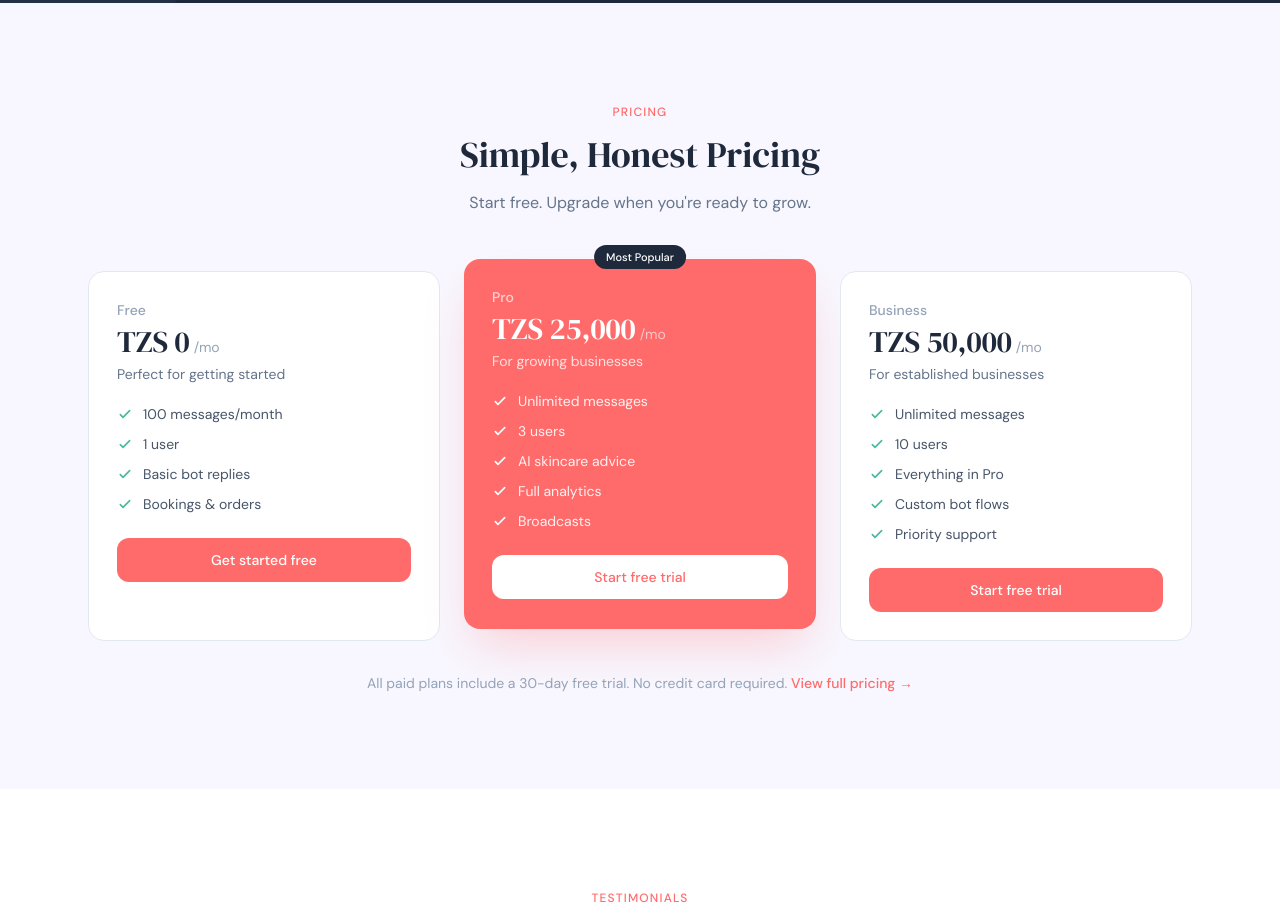
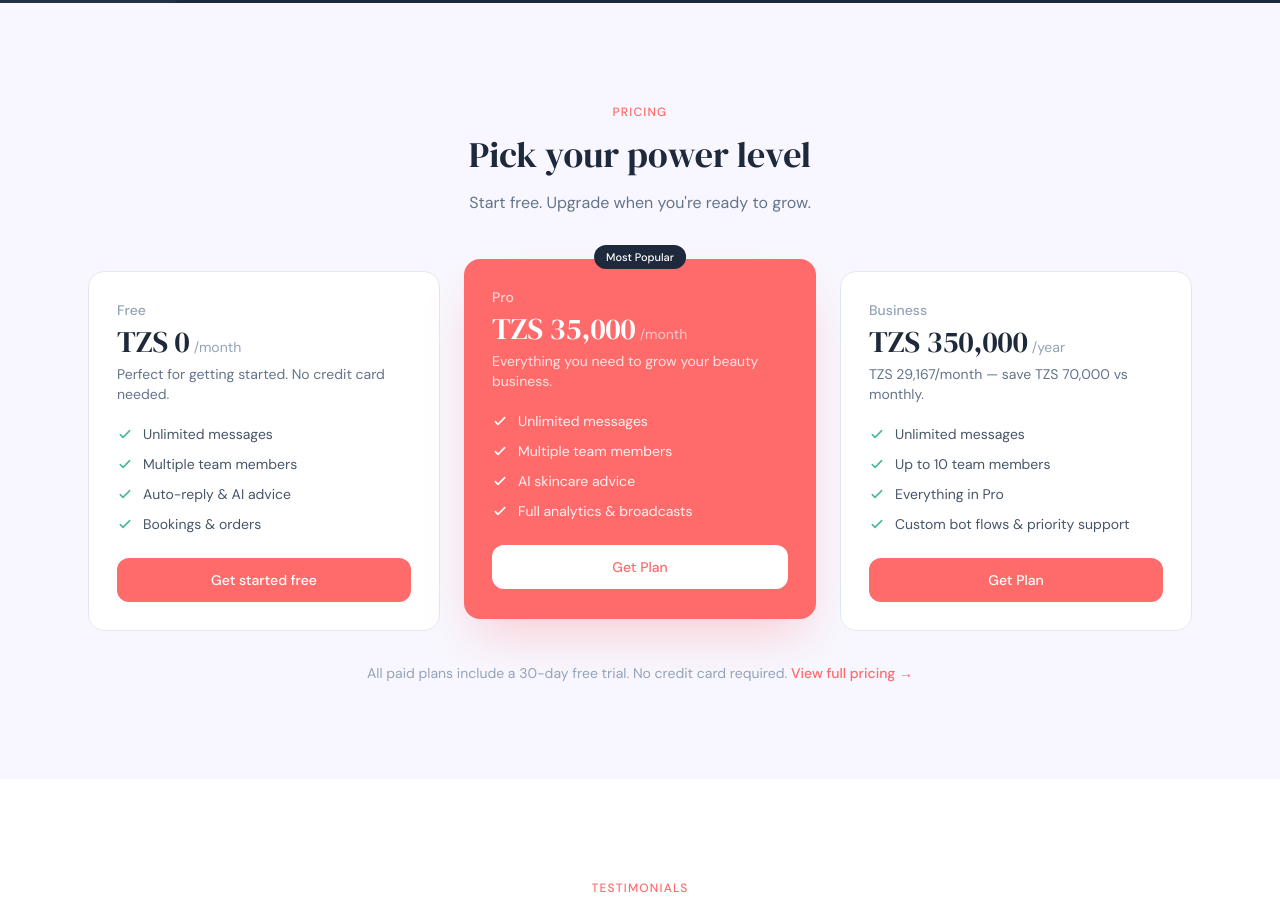
Before and after one commit to Nira-Platfom/nira-website, a Next.js app: page / in a window 1280 px wide. Shown: the part 4620-5535 px from the top of the page. Built offline with nearby package versions, Linux system fonts and the light colour scheme.

Commit message:
Initial commit

```diff
--- a/app/page.tsx
+++ b/app/page.tsx
@@ -735,7 +735,7 @@ export default function HomePage() {
         <div className="max-w-6xl mx-auto px-6">
           <Reveal className="text-center mb-14">
             <span className="text-xs font-medium text-coral uppercase tracking-widest">Pricing</span>
-            <h2 className="font-serif text-4xl text-[#1E293B] mt-3">Simple, Honest Pricing</h2>
+            <h2 className="font-serif text-4xl text-[#1E293B] mt-3">Pick your power level</h2>
             <p className="text-slate-500 mt-4">Start free. Upgrade when you&apos;re ready to grow.</p>
           </Reveal>
 
@@ -744,25 +744,28 @@ export default function HomePage() {
               {
                 name: 'Free',
                 price: 'TZS 0',
-                desc: 'Perfect for getting started',
-                features: ['100 messages/month', '1 user', 'Basic bot replies', 'Bookings & orders'],
+                period: '/month',
+                desc: 'Perfect for getting started. No credit card needed.',
+                features: ['Unlimited messages', 'Multiple team members', 'Auto-reply & AI advice', 'Bookings & orders'],
                 cta: 'Get started free',
                 highlight: false,
               },
               {
                 name: 'Pro',
-                price: 'TZS 25,000',
-                desc: 'For growing businesses',
-                features: ['Unlimited messages', '3 users', 'AI skincare advice', 'Full analytics', 'Broadcasts'],
-                cta: 'Start free trial',
+                price: 'TZS 35,000',
+                period: '/month',
+                desc: 'Everything you need to grow your beauty business.',
+                features: ['Unlimited messages', 'Multiple team members', 'AI skincare advice', 'Full analytics & broadcasts'],
+                cta: 'Get Plan',
                 highlight: true,
               },
               {
                 name: 'Business',
-                price: 'TZS 50,000',
-                desc: 'For established businesses',
-                features: ['Unlimited messages', '10 users', 'Everything in Pro', 'Custom bot flows', 'Priority support'],
-                cta: 'Start free trial',
+                price: 'TZS 350,000',
+                period: '/year',
+                desc: 'TZS 29,167/month — save TZS 70,000 vs monthly.',
+                features: ['Unlimited messages', 'Up to 10 team members', 'Everything in Pro', 'Custom bot flows & priority support'],
+                cta: 'Get Plan',
                 highlight: false,
               },
             ].map((plan, i) => (
@@ -780,7 +783,7 @@ export default function HomePage() {
                     </div>
                   )}
                   <h3 className={`text-sm font-medium mb-1 ${plan.highlight ? 'text-white/70' : 'text-slate-400'}`}>{plan.name}</h3>
-                  <p className={`font-serif text-3xl mb-1 ${plan.highlight ? 'text-white' : 'text-[#1E293B]'}`}>{plan.price}<span className={`text-sm font-sans ml-1 ${plan.highlight ? 'text-white/60' : 'text-slate-400'}`}>/mo</span></p>
+                  <p className={`font-serif text-3xl mb-1 ${plan.highlight ? 'text-white' : 'text-[#1E293B]'}`}>{plan.price}<span className={`text-sm font-sans ml-1 ${plan.highlight ? 'text-white/60' : 'text-slate-400'}`}>{plan.period}</span></p>
                   <p className={`text-sm mb-5 ${plan.highlight ? 'text-white/80' : 'text-slate-500'}`}>{plan.desc}</p>
                   <ul className="space-y-2.5 mb-6">
                     {plan.features.map((f) => (
--- a/app/pricing/page.tsx
+++ b/app/pricing/page.tsx
@@ -8,23 +8,22 @@ export const metadata: Metadata = {
 
 const plans = [
   {
-    name: 'Free',
+    name: 'Free ',
     price: 'TZS 0',
     period: '/month',
     desc: 'Perfect for getting started. No credit card needed.',
     highlight: false,
     features: [
-      { text: '100 WhatsApp messages/month', included: true },
-      { text: '1 team member', included: true },
+      { text: 'unlimited  WhatsApp messages/month', included: true },
+      { text: 'mutliple  team member', included: true },
       { text: 'Auto-reply & basic bot flows', included: true },
       { text: 'Bookings management', included: true },
       { text: 'Product & order management', included: true },
       { text: 'Customer profiles', included: true },
-      { text: 'AI skincare advice', included: false },
-      { text: 'Advanced analytics', included: false },
-      { text: 'Broadcast campaigns', included: false },
-      { text: 'Custom bot flows', included: false },
-      { text: 'Priority support', included: false },
+      { text: 'AI skincare advice', included: true },
+      { text: 'Advanced analytics', included: true },
+      { text: 'Broadcast campaigns', included: true },
+      { text: 'Priority support', included: true},
     ],
     cta: 'Get started free',
     ctaStyle: 'bg-coral hover:bg-coral-dark text-white',
@@ -38,7 +37,7 @@ const plans = [
     badge: 'Most Popular',
     features: [
       { text: 'Unlimited WhatsApp messages', included: true },
-      { text: 'Up to 3 team members', included: true },
+      { text: 'multiple team members', included: true },
       { text: 'Auto-reply & basic bot flows', included: true },
       { text: 'Bookings management', included: true },
       { text: 'Product & order management', included: true },
@@ -46,8 +45,7 @@ const plans = [
       { text: 'AI skincare advice', included: true },
       { text: 'Advanced analytics', included: true },
       { text: 'Broadcast campaigns', included: true },
-      { text: 'Custom bot flows', included: false },
-      { text: 'Priority support', included: false },
+      { text: 'Priority support', included: true },
     ],
     cta: 'Start 30-day free trial',
     ctaStyle: 'bg-white hover:bg-coral-light text-coral',
@@ -127,16 +125,16 @@ export default function PricingPage() {
         <div className="max-w-3xl mx-auto px-6">
           <span className="text-xs font-medium text-coral uppercase tracking-widest">Pricing</span>
           <h1 className="font-serif text-5xl text-[#1E293B] mt-3 mb-4">
-            Simple, Honest Pricing
+            Pick your power level
           </h1>
           <p className="text-lg text-slate-500 leading-relaxed">
-            Start for free. No credit card needed. Upgrade when your business is ready to grow.
+            Start for free. Upgrade when your business is ready to grow.
           </p>
           <div className="mt-6 inline-flex items-center gap-2 bg-mint-light text-mint-dark text-sm font-medium px-4 py-2 rounded-full">
             <svg className="w-4 h-4" fill="none" stroke="currentColor" strokeWidth="2" viewBox="0 0 24 24">
               <path strokeLinecap="round" strokeLinejoin="round" d="M9 12l2 2 4-4m6 2a9 9 0 11-18 0 9 9 0 0118 0z" />
             </svg>
-            30-day free trial on all paid plans — no credit card required
+            30-day free trial for one month — no credit card required
           </div>
         </div>
       </section>
```
